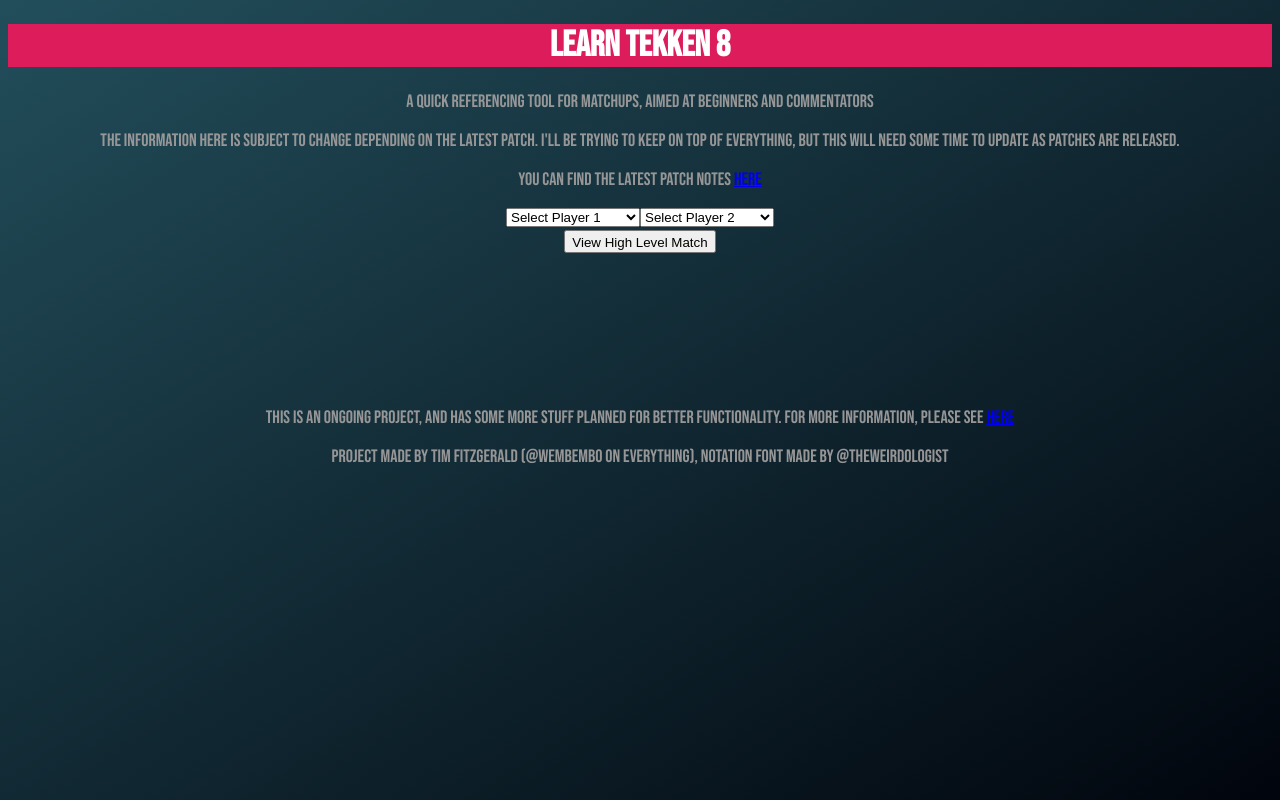
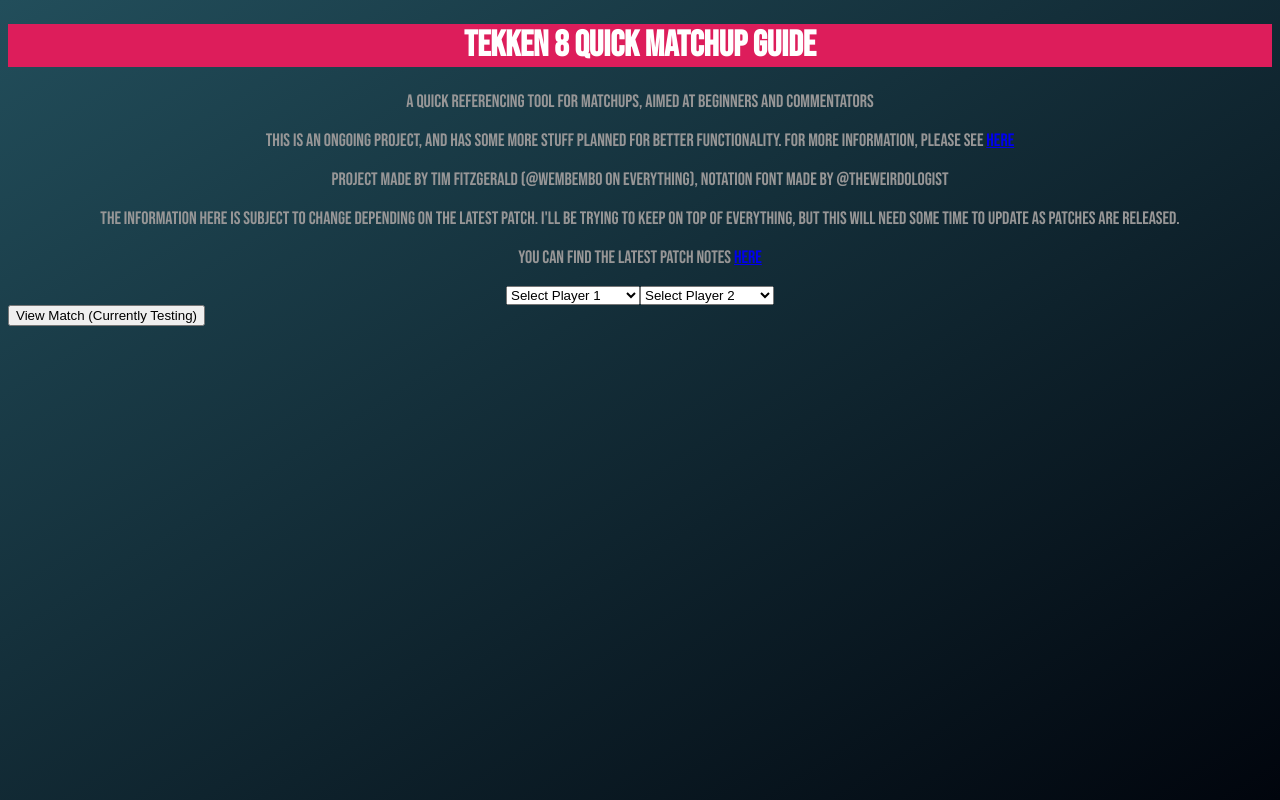
Before and after one commit to Wembembo/Tekken-Project-1.1, a plain HTML site: page index.html in a window 1280 px wide. Drawn offline with Linux system fonts and the light colour scheme.

Commit message:
Update index.html
Added slot for Anna Williams.

```diff
--- a/index.html
+++ b/index.html
@@ -13,8 +13,10 @@
 <!--Site starter-->
 
 <header class="header">
-    <h1 class="header_title">Learn Tekken 8</h1>
+    <h1 class="header_title">Tekken 8 Quick Matchup Guide</h1>
     <p class="header_subtitle">A quick referencing tool for matchups, aimed at beginners and commentators</p>
+    <p>This is an ongoing project, and has some more stuff planned for better functionality. For more information, please see <a href="./To-Do/to-do.html">here</a></p>
+    <p>Project made by Tim Fitzgerald (@wembembo on everything), notation font made by @Theweirdologist</p>
     <p>The information here is subject to change depending on the latest patch. I'll be trying to keep on top of everything, but this will need some time to update as patches are released. </p>
     <p>You can find the latest patch notes <a href="https://en.bandainamcoent.eu/tekken/news/tekken-8-patch-111">here</a></p>
 </header>
@@ -24,6 +26,7 @@
     <select class="Dropdown" id="playerOneSelection">
         <option value="" disabled="disabled" selected="selected">Select Player 1</option>
         <option value="Alisa">Alisa Bosconovitch</option>
+        <option value="Anna">Anna Williams</option>
         <option value="Asuka">Asuka</option>
         <option value="Azucena">Azucena</option>
         <option value="Bryan">Bryan Fury</option>
@@ -65,6 +68,7 @@
     <select class="Dropdown" id="playerTwoSelection">
         <option value="" disabled="disabled" selected="selected">Select Player 2</option>
         <option value="Alisa">Alisa Bosconovitch</option>
+        <option value="Anna">Anna Williams</option>
         <option value="Asuka">Asuka</option>
         <option value="Azucena">Azucena</option>
         <option value="Bryan">Bryan Fury</option>
@@ -103,24 +107,15 @@
     </select>
 </div>
 
-<div id="videoButton">
-    <button onclick="showMatch()" id="videoButton">View High Level Match</button>
-</div>
+<button onclick="showMatch()">View Match (Currently Testing)</button>
 
-<div class="video-function">
+<div id="videoContainer" style="margin-top: 20px;">
+    <!-- Video will be embedded here -->
+    </div>
 
-    <div id="videoContainer" style="margin-top: 20px;">
-        <!-- Video will be embedded here -->
-        </div>
-</div>
 <div class="dataContainer">
     <div class="dataTable" id="playerOneContainer"></div>
     <div class="dataTable" id="playerTwoContainer"></div>
-</div>
-
-<div class="Footer">
-    <p>This is an ongoing project, and has some more stuff planned for better functionality. For more information, please see <a href="./To-Do/to-do.html">here</a></p>
-    <p>Project made by Tim Fitzgerald (@wembembo on everything), notation font made by @Theweirdologist</p>
 </div>
 
 </div>
```
